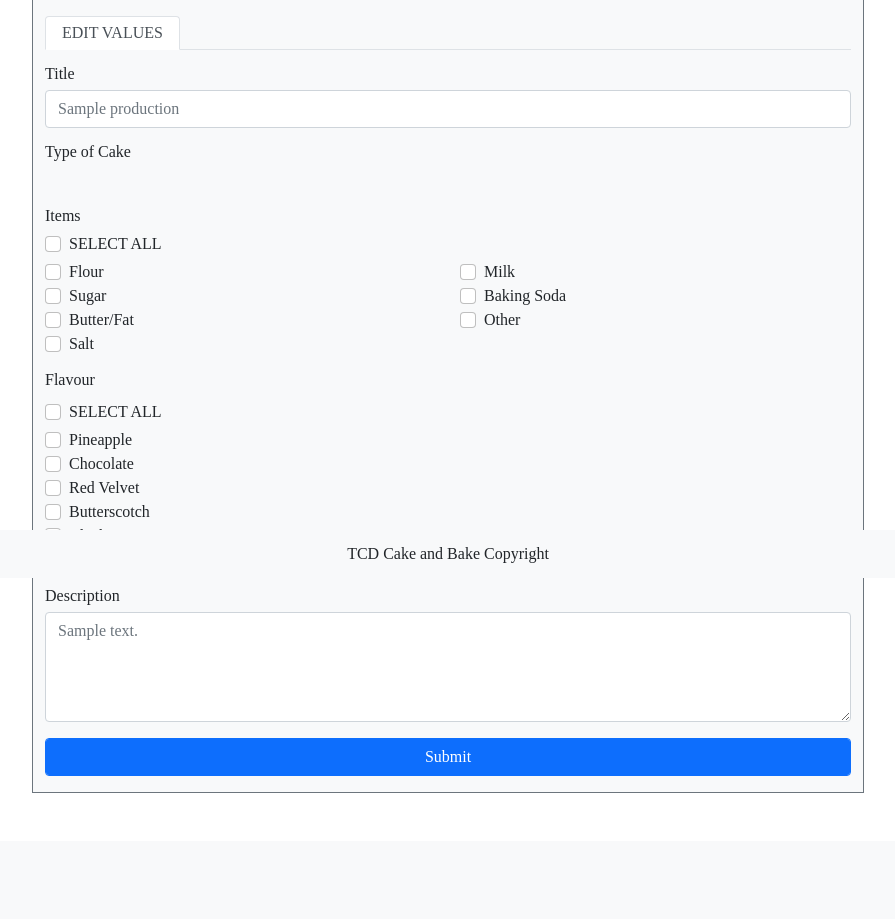
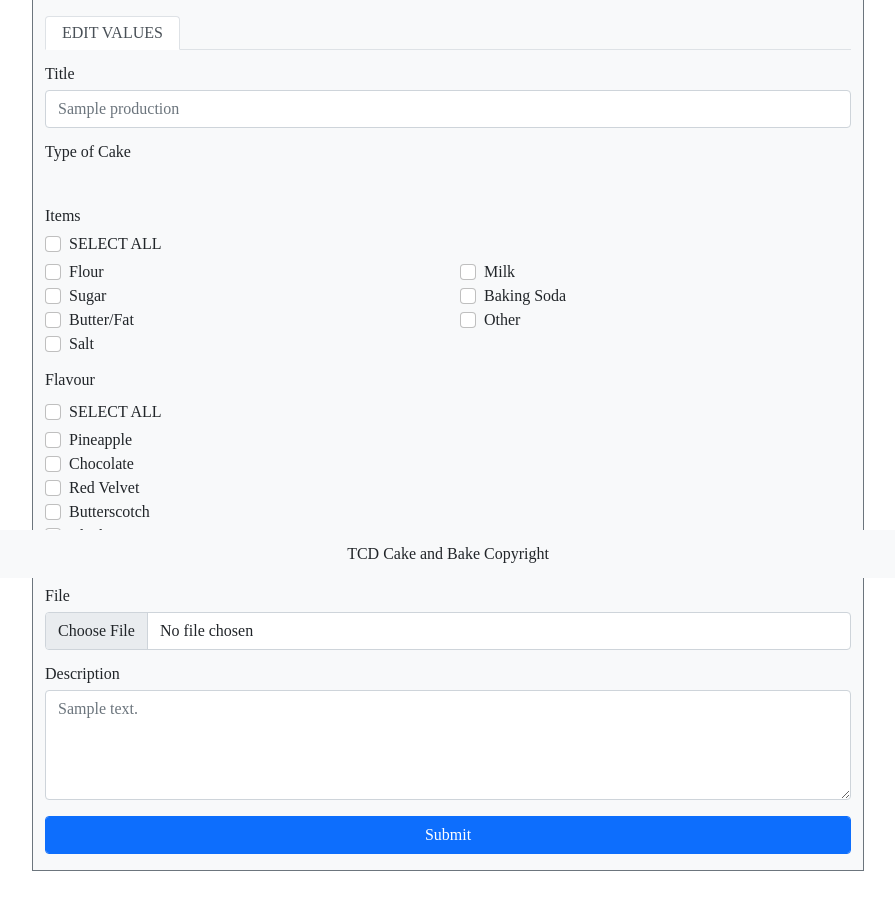
Before and after one commit to SophieaSharma/tcd, a PHP site: page /productionGet.php?edit=1 in a window 1280 px wide. Shown: the part 222-1141 px from the top of the page, without its empty margins (192-1087 px from the left). Before the commit the page ends 1015 px from the top, so only its background shows below. Run offline with PHP 8.4, Linux system fonts and the light colour scheme; tables that the repository leaves empty or names only in its code hold one stand-in row (values such as "Sample post"); some libraries are stand-ins or nearby versions.

Commit message:
changes done for images

```diff
--- a/SQL_queries/insertImages.php
+++ b/SQL_queries/insertImages.php
@@ -1,6 +1,7 @@
 <?php
 require_once "db_connection.php";
 GLOBAL $connection;
+
 $fileDir="uploads/";
 $tmp_name=$_FILES["file"]["tmp_name"];
 $fileName=basename($_FILES["file"]["name"]);
--- a/production.php
+++ b/production.php
@@ -3,7 +3,7 @@ require_once "errors.php";
 require_once "SQL_queries/production_query.php";
 $today=date('Y-m-d');
 GLOBAL $connection;
-GLOBAL $today;
+GLOBAL $today,$fileName;
 
 #if image is not empty execute the insertImages.php
 if(!empty(($_FILES["file"]["name"]))){
@@ -273,7 +273,7 @@ if(!empty(($_FILES["file"]["name"]))){
                                     <div class="row mb-3">
                                         <div class="col-12">
                                             <?php
-                                            echo "<img class='img-fluid ' style='width: 100%' src='$image' alt='$fileName'>";
+                                            echo "<img class='img-fluid ' style='width: 100%;' src='$image' alt='$fileName'>";
                                             ?>
                                         </div>
                                     </div>
--- a/productionGet.php
+++ b/productionGet.php
@@ -58,6 +58,7 @@ GLOBAL $today,$titleProduction,$type_of_cakeProduction,$itemProduction,$flavourP
             $type_of_cakeGet=$row['type_of_cake'];
             $itemsGet=$row['items'];
             $flavoursGet=$row['flavours'];
+            $imageURL=$row['image'];
             $descriptionGet=$row['description'];
             $arrayFlavours=explode(' ',$flavoursGet);
             $arrayItems=explode(' ',$itemsGet);
@@ -250,6 +251,13 @@ GLOBAL $today,$titleProduction,$type_of_cakeProduction,$itemProduction,$flavourP
                     </div>
                 </div>
 
+                <div class="mb-3">
+                    <label for="file" class="form-label">File</label>
+                    <div class="input-group mb-3">
+                        <input name="fileProductionGet" type="file" class="form-control" id="file" value="<?php echo $imageURL; ?>">
+                    </div>
+                </div>
+
 
                 <div class="mb-3">
                     <label for="description" class="form-label">Description</label>
@@ -269,6 +277,7 @@ GLOBAL $today,$titleProduction,$type_of_cakeProduction,$itemProduction,$flavourP
                 $itemProductionGet=$_POST['itemProductionGet'];
                 $flavourProductionGet=$_POST['flavourProductionGet'];
                 $descriptionProductionGet=$_POST['descriptionProductionGet'];
+                $fileProductionGet=$_POST['fileProductionGet'];
 
                 GLOBAL $connection;
                 require_once "SQL_queries/db_connection.php";
@@ -284,6 +293,7 @@ GLOBAL $today,$titleProduction,$type_of_cakeProduction,$itemProduction,$flavourP
 
                 $queryEdit="UPDATE production
                  SET title='$titleProductionGet',
+                     image='$fileProductionGet',
                      type_of_cake='$type_of_cakeGet',
                      items='$item_valuesGet',
                      flavours='$flavours_valueGet',
```
Also changed, not shown: uploads/cake1.jpeg (added), uploads/cake2.jpg (added), uploads/cake3.jpg (added), uploads/localhost_port_8080.png (added).
